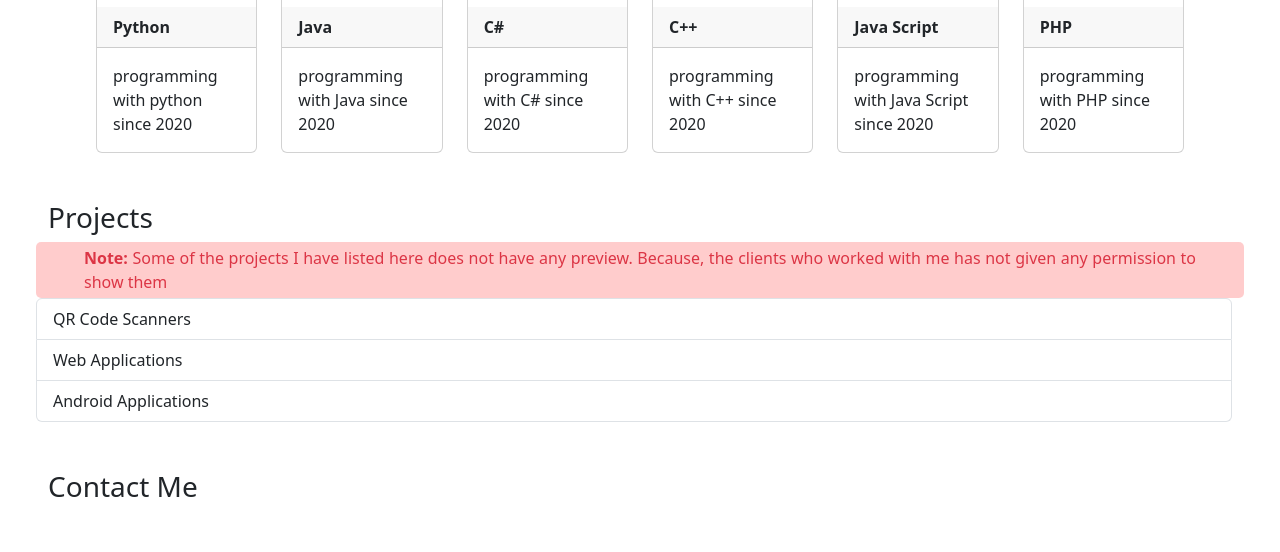
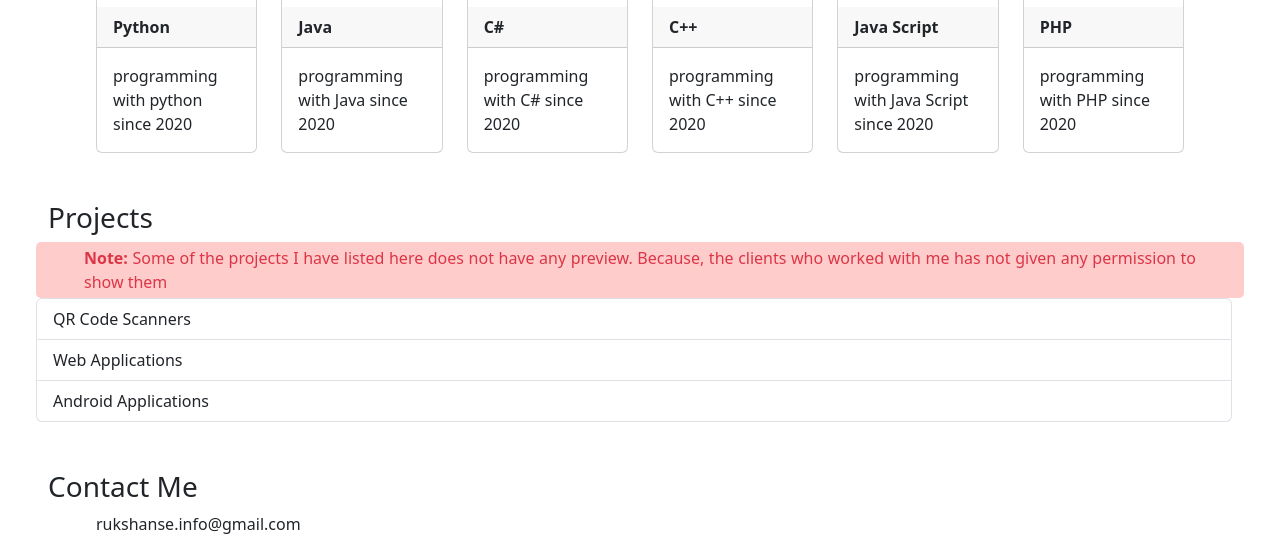
Before and after one commit to Rukshan-Vimukthi/Rukshan-Vimukthi.github.io, a plain HTML site: page index.html in a window 1280 px wide. Shown: the part 591-1143 px from the top of the page. Before the commit the page ends 1103 px from the top, so only its background shows below. Drawn offline with Linux system fonts and the light colour scheme.

Commit message:
Update index.html

```diff
--- a/index.html
+++ b/index.html
@@ -241,7 +241,8 @@
         <div class="row pt-5" id="contact">
             <div class="col-12 px-5">
                 <h3>Contact Me</h3>
-                <div class="row px-5">
+                <div class="row px-5 d-flex flex-direction-column">
+                    <p>rukshanse.info@gmail.com</p>
                 </div>
             </div>
         </div>
```
